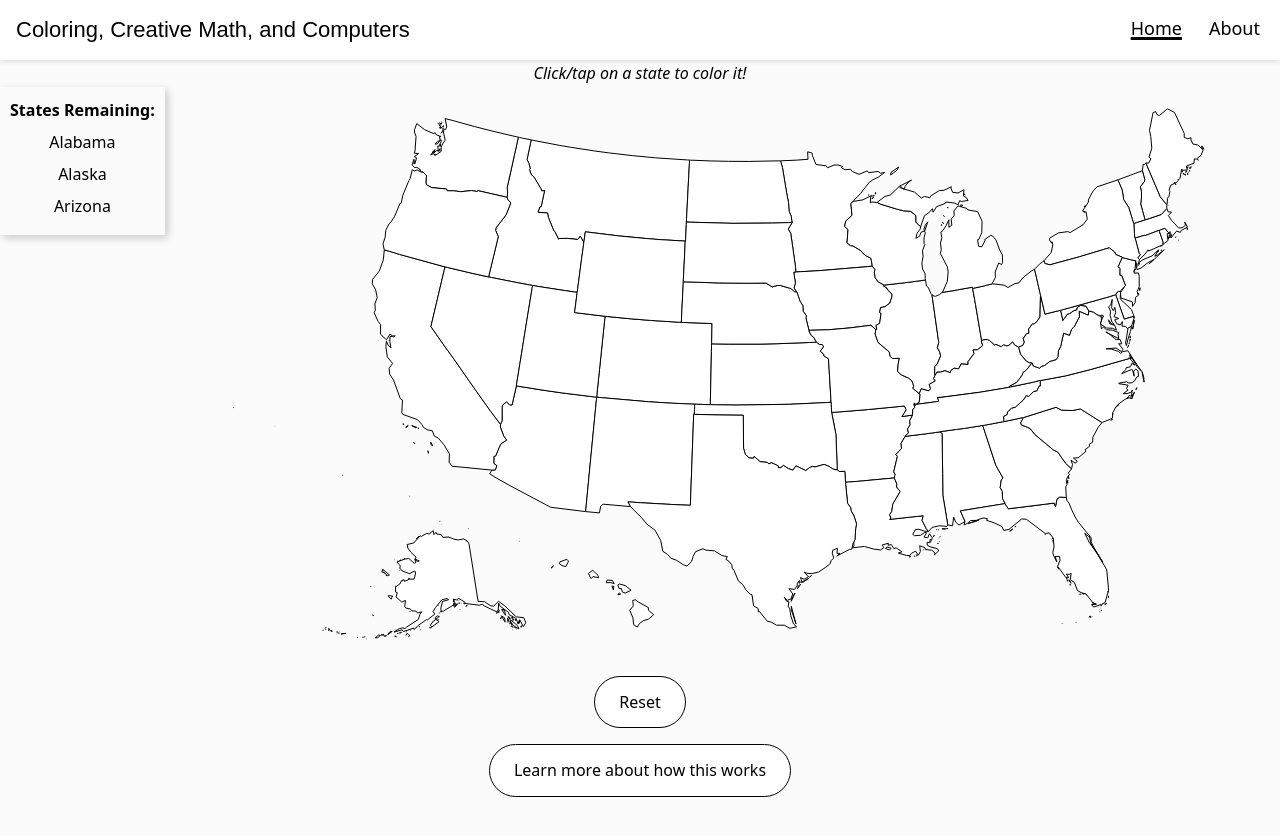
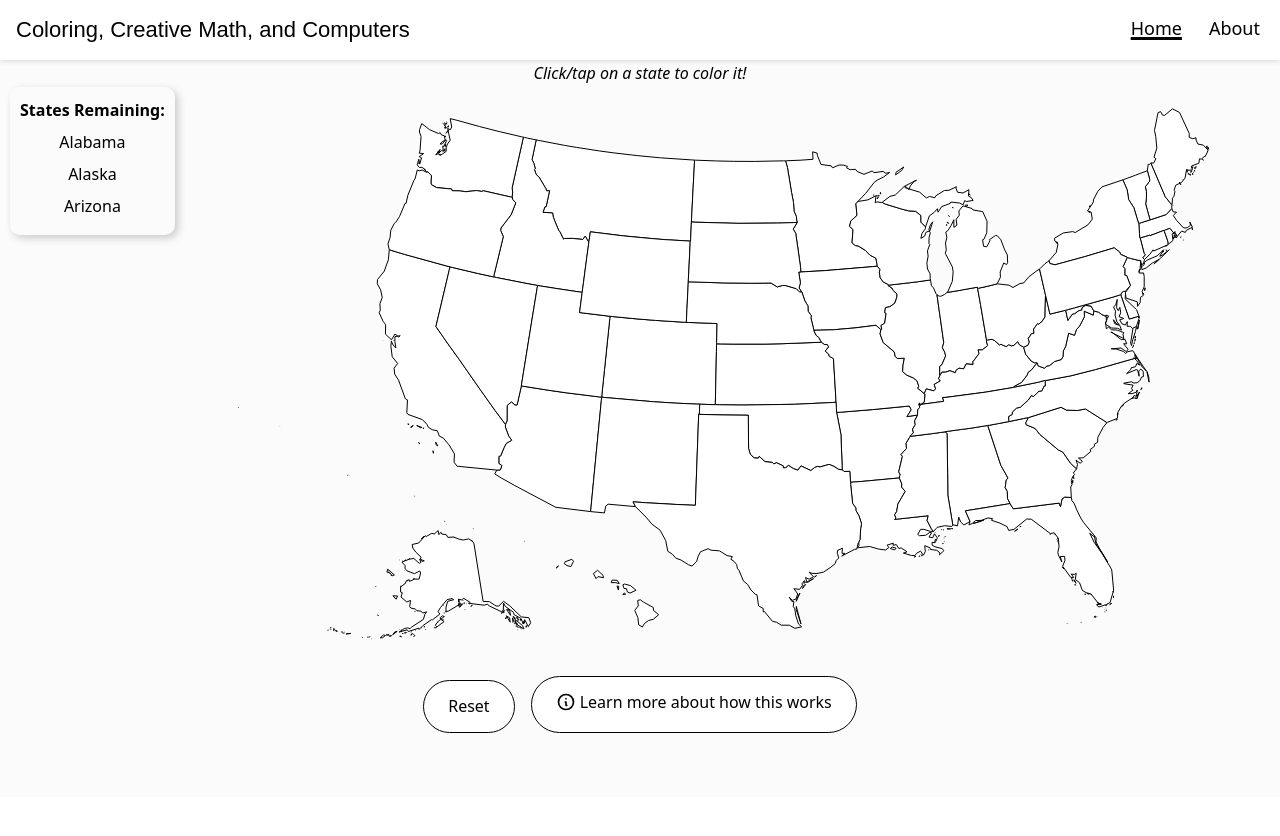
Before and after one commit to prokopcm/graph-coloring, a Nuxt app: page / in a window 1280 px wide. Shown: the top 836 px of the page. Built offline with nearby package versions, Linux system fonts and the light colour scheme.

Commit message:
Add info dialog

```diff
--- a/components/InteractiveUSMap.vue
+++ b/components/InteractiveUSMap.vue
@@ -1,5 +1,5 @@
 <script setup lang="ts">
-import { onMounted, ref } from 'vue'
+import { onMounted, ref, computed } from 'vue'
 import { adjacentNeighbors, mapData, stateAbbrevToName } from '~/data/mapData'
 
 interface MapColoring {
@@ -31,6 +31,7 @@ const colorPickerY = ref(0)
 const invalidColoringStates = ref<NodeWithColor[]>([])
 
 const mouseoverState = ref<HTMLElement | null>(null)
+const showInfoDialog = ref(false)
 
 const uncoloredStates = computed(() => {
   const uncolored = Object.entries(mapColoring.value)
@@ -190,11 +191,15 @@ function mapWrapperClicked (event: MouseEvent) {
     toggleColorPicker(false)
   }
 }
+
+function closeInfoDialog() {
+  showInfoDialog.value = false
+}
 </script>
 
 <template>
   <div id="map-wrapper" class="map-wrapper" @click="mapWrapperClicked">
-    <div class="uncolored-states" style="float: left; box-shadow: 3px 3px 8px rgba(0, 0, 0, 0.2); padding: 10px;">
+    <div class="uncolored-states ml-2.5" style="float: left; box-shadow: 3px 3px 8px rgba(0, 0, 0, 0.2); padding: 10px; border-radius: 10px">
       <div class="font-bold mb-1.5">
         States Remaining:
       </div>
@@ -251,6 +256,43 @@ function mapWrapperClicked (event: MouseEvent) {
         <button class="link-button" @click.prevent="resetStateColors">
           Reset
         </button>
+        <button class="link-button ml-4" @click.prevent="showInfoDialog = true">
+          <span class="inline-flex items-center">
+            <svg xmlns="http://www.w3.org/2000/svg" class="h-5 w-5 mr-1" fill="none" viewBox="0 0 24 24" stroke="currentColor">
+              <path stroke-linecap="round" stroke-linejoin="round" stroke-width="2" d="M13 16h-1v-4h-1m1-4h.01M21 12a9 9 0 11-18 0 9 9 0 0118 0z" />
+            </svg>
+            Learn more about how this works
+          </span>
+        </button>
+      </div>
+    </div>
+
+    <div v-if="showInfoDialog" class="fixed inset-0 flex items-center justify-center z-50">
+      <div class="fixed inset-0 bg-black bg-opacity-50" @click="showInfoDialog = false"></div>
+      <div class="bg-white rounded-lg shadow-lg max-w-[600px] w-full relative z-10">
+        <div class="p-6">
+          <h2 class="text-2xl font-bold mb-4 text-left">
+            How Map Coloring Works
+          </h2>
+          <div class="mb-6 text-left">
+            <p class="mb-4">This interactive map demonstrates a math theorem about how many colors are needed to color any map so that no states that touch each other share the same color.</p>
+            <p class="mb-2">To use this map:</p>
+            <ol class="list-disc pl-6 mb-4">
+              <li class="mb-1">Tap on any state to select it</li>
+              <li class="mb-1">Choose a color from the color picker</li>
+              <li class="mb-1">Try to color the entire map using as few colors as possible without having any states next to each other that share the same color</li>
+            </ol>
+            <p>If you make a mistake, the app will let you know so you can fix it!</p>
+            <p class="mt-2 font-bold">Get creative and have fun! 🎨</p>
+          </div>
+          <div class="flex justify-end">
+            <button class="link-button ml-4"
+              @click="closeInfoDialog"
+            >
+              Close
+            </button>
+          </div>
+        </div>
       </div>
     </div>
   </div>
@@ -292,4 +334,8 @@ function mapWrapperClicked (event: MouseEvent) {
 .map-wrapper {
   position: relative;
 }
+
+li {
+  display: list-item;
+}
 </style>
--- a/pages/index.vue
+++ b/pages/index.vue
@@ -7,11 +7,7 @@
           Click/tap on a state to color it!
         </div>
         <InteractiveUSMap />
-        <div class="button-wrapper">
-          <LinkButton to="/about">
-            Learn more about how this works
-          </LinkButton>
-        </div>
+        <div class="button-wrapper" />
       </section>
       <section class="spacer">
         <!-- eslint-disable-next-line no-irregular-whitespace -->
```
